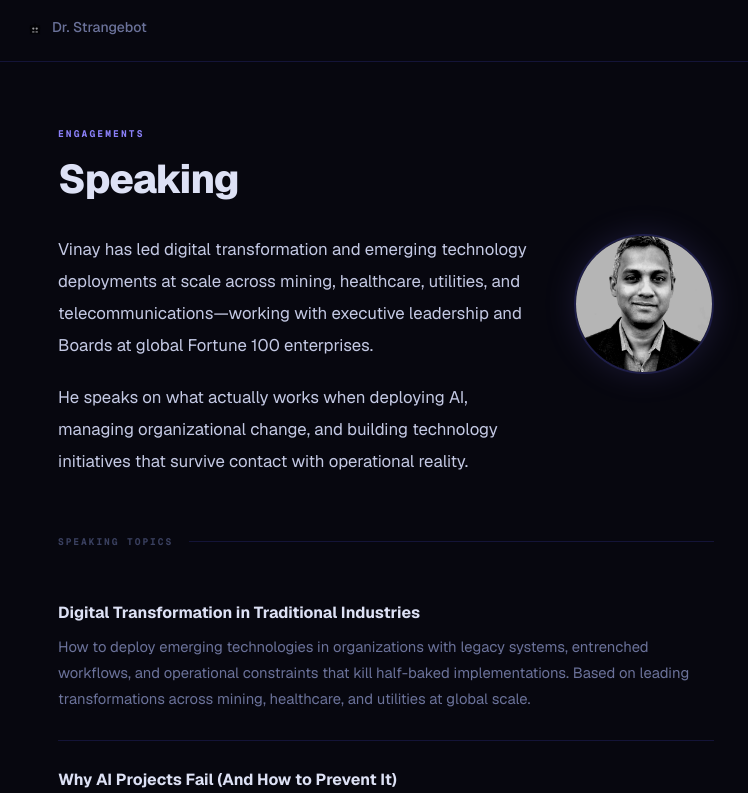
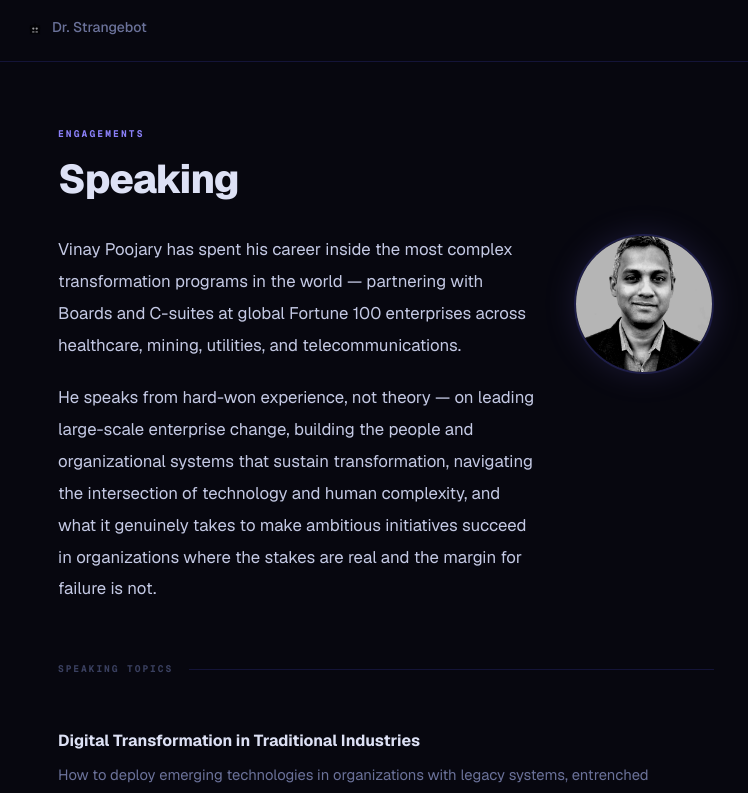
Before and after one commit to fussbugs/dr-strangebot, a Next.js app: page /speaking in a window 1280 px wide. Shown: the top 793 px of the page, without its empty margins (254-1002 px from the left). Built offline with nearby package versions, Linux system fonts and the light colour scheme.

Commit message:
Update Speaking page bio blurb

```diff
--- a/app/speaking/page.tsx
+++ b/app/speaking/page.tsx
@@ -107,7 +107,7 @@ export default function SpeakingPage() {
                   marginBottom: '1.25rem',
                 }}
               >
-                Vinay has led digital transformation and emerging technology deployments at scale across mining, healthcare, utilities, and telecommunications—working with executive leadership and Boards at global Fortune 100 enterprises.
+                Vinay Poojary has spent his career inside the most complex transformation programs in the world — partnering with Boards and C-suites at global Fortune 100 enterprises across healthcare, mining, utilities, and telecommunications.
               </p>
               <p
                 style={{
@@ -116,7 +116,7 @@ export default function SpeakingPage() {
                   lineHeight: 1.9,
                 }}
               >
-                He speaks on what actually works when deploying AI, managing organizational change, and building technology initiatives that survive contact with operational reality.
+                He speaks from hard-won experience, not theory — on leading large-scale enterprise change, building the people and organizational systems that sustain transformation, navigating the intersection of technology and human complexity, and what it genuinely takes to make ambitious initiatives succeed in organizations where the stakes are real and the margin for failure is not.
               </p>
             </div>
 
```
